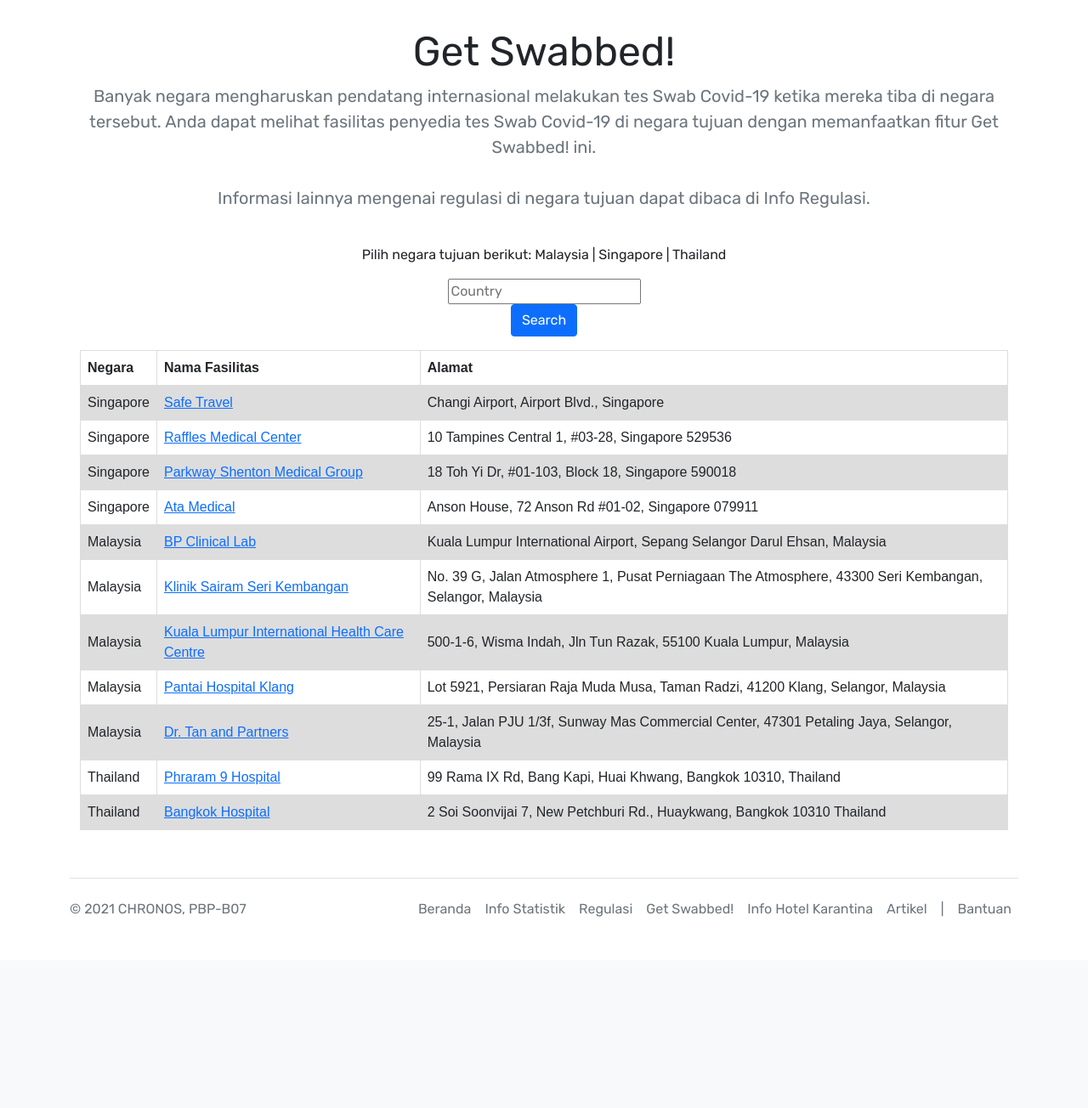
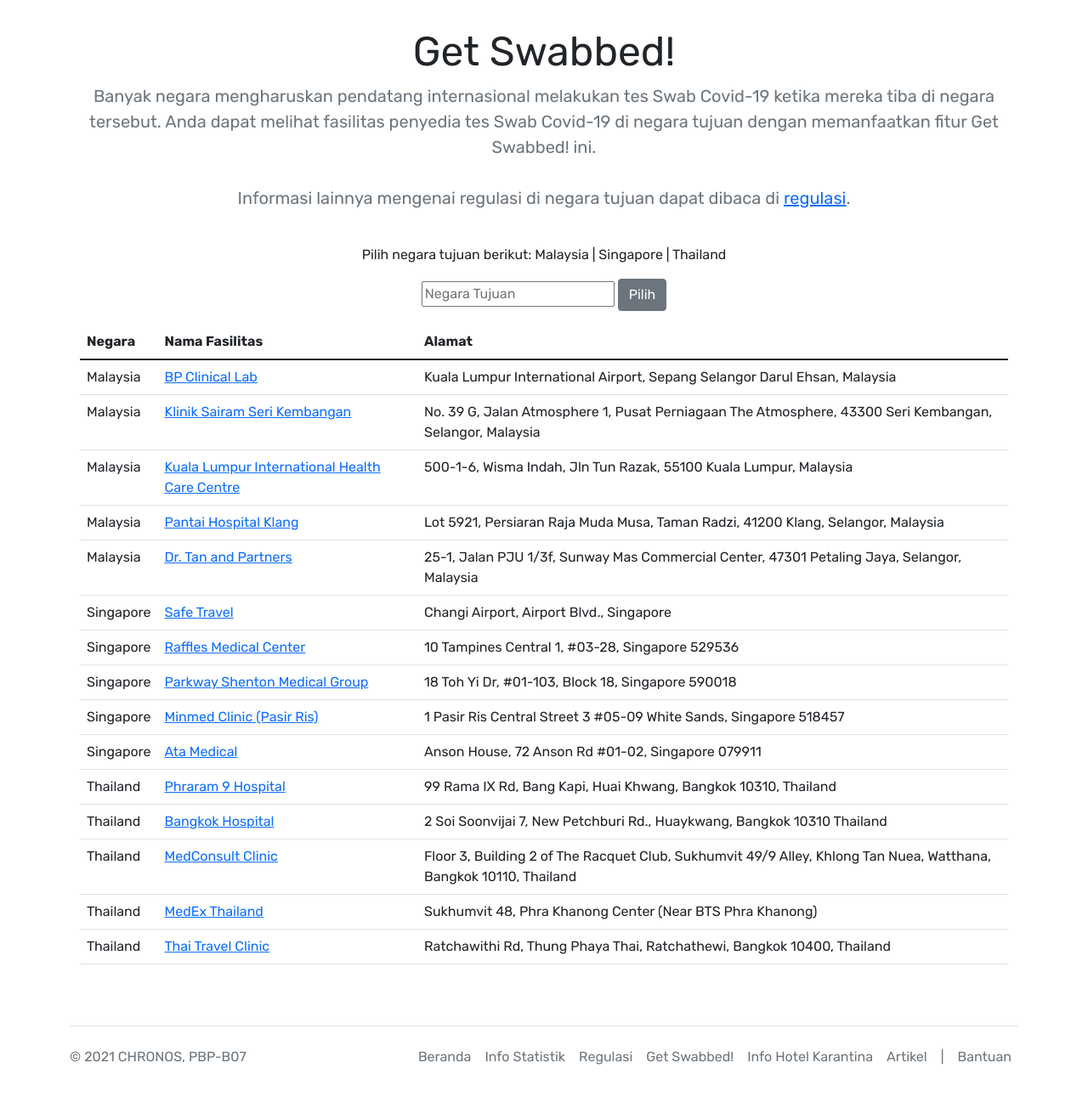
Before and after one commit to ihsanalfarisi/pbp-b07, a Django app: template get_swabbed/templates/get_swabbed_index.html in a window 1280 px wide. Shown: the part 72-1376 px from the top of the page at 85% size. Before the commit the page ends 1151 px from the top, so only its background shows below. Run offline with Django 3.2, Linux system fonts and the light colour scheme; the template is opened without the code that fills it, so the values that code supplies are empty; some libraries are stand-ins or nearby versions.

Commit message:
bootstrap table

```diff
--- a/get_swabbed/static/js/get_swabbed.js
+++ b/get_swabbed/static/js/get_swabbed.js
@@ -18,10 +18,14 @@ $(document).ready(function(){
                 if(negara.toUpperCase() === 'MALAYSIA'){
                 $("#list_swab").empty();
                 $("#list_swab").append(`
+                    <table id="list_swab" class="table table-hover">
+                        <thead>
                             <tr>
-                        <th>Nama Fasilitas</th>
-                        <th>Alamat</th>
+                                <th scope="col">Nama Fasilitas</th>
+                                <th scope="col">Alamat</th>
                             </tr>
+                        </thead>
+                        <tbody>
                             <tr>
                                 <td><a href="http://www.malaysiaairports.com.my/media-centre/news/new-private-covid-19-screening-facility-klia-now-open">BP Clinical Lab</a></td>
                                 <td>Kuala Lumpur International Airport, Sepang Selangor Darul Ehsan, Malaysia</td>
@@ -42,12 +46,19 @@ $(document).ready(function(){
                                 <td><a href="https://klinik-sairamserikembangan.business.site/">Dr. Tan and Partners</a></td>
                                 <td>25-1, Jalan PJU 1/3f, Sunway Mas Commercial Center, 47301 Petaling Jaya, Selangor, Malaysia</td>
                             </tr>
+                        </tbody>
+                    </table>
                 `)}else if(negara.toUpperCase() === 'SINGAPORE'){
                     $("#list_swab").empty();
                     $("#list_swab").append(`
+                        <table id="list_swab" class="table table-hover">
+                        <thead>
                             <tr>
-                        <th>Nama Fasilitas</th>
-                        <th>Alamat</th>
+                                <th scope="col">Nama Fasilitas</th>
+                                <th scope="col">Alamat</th>
+                            </tr>
+                        </thead>
+                        <tbody>
                             <tr>
                                 <td><a href="https://safetravel.changiairport.com/arrivalswabtest/en.html#/">Safe Travel</a></td>
                                 <td>Changi Airport, Airport Blvd., Singapore</td>
@@ -61,16 +72,26 @@ $(document).ready(function(){
                                 <td>18 Toh Yi Dr, #01-103, Block 18, Singapore 590018</td>
                             </tr>
                             <tr>
+                                <td><a href="https://clinic.platomedical.com/book/bWlubWVk/c58a16836ace40cfa64475408343f5d4/4OymQwS">Minmed Clinic (Pasir Ris)</a></td>
+                                <td>1 Pasir Ris Central Street 3 #05-09 White Sands, Singapore 518457</td>
+                            </tr>
+                            <tr>
                                 <td><a href="https://atamed.sg/book-covid-19-pre-departure-test?gclid=CjwKCAjwiY6MBhBqEiwARFSCPvv_8_mIQCkG4Mktq59HOzotmVE5ONLioBYbkZnaj4SDTp7rk4g_ShoCxKcQAvD_BwE">Ata Medical</a></td>
                                 <td>Anson House, 72 Anson Rd #01-02, Singapore 079911</td>
                             </tr>
+                        </tbody>
+                    </table>
                     `)}else if(negara.toUpperCase() === 'THAILAND'){
                         $("#list_swab").empty();
                         $("#list_swab").append(`
+                        <table id="list_swab" class="table table-hover">
+                        <thead>
                             <tr>
-                            <th>Nama Fasilitas</th>
-                            <th>Alamat</th>
+                                <th scope="col">Nama Fasilitas</th>
+                                <th scope="col">Alamat</th>
                             </tr>
+                        </thead>
+                        <tbody>
                             <tr>
                                 <td><a href="https://www.praram9.com/en/covid-19-testing-for-foreigners/">Phraram 9 Hospital</a></td>
                                 <td>99 Rama IX Rd, Bang Kapi, Huai Khwang, Bangkok 10310, Thailand</td>
@@ -79,6 +100,20 @@ $(document).ready(function(){
                                 <td><a href="https://www.bangkokhospital.com/en/package/covid-19-testing-package">Bangkok Hospital</a></td>
                                 <td>2 Soi Soonvijai 7, New Petchburi Rd., Huaykwang, Bangkok 10310 Thailand</td>
                             </tr>
+                            <tr>
+                                <td><a href="https://www.medconsultasia.com/covidtesting">MedConsult Clinic</a></td>
+                                <td>Floor 3, Building 2 of The Racquet Club, Sukhumvit 49/9 Alley, Khlong Tan Nuea, Watthana, Bangkok 10110, Thailand</td>
+                            </tr>
+                            <tr>
+                                <td><a href="https://medex.co.th/service/covid-test/">MedEx Thailand</a></td>
+                                <td>Sukhumvit 48, Phra Khanong Center (Near BTS Phra Khanong)</td>
+                            </tr>
+                            <tr>
+                                <td><a href="https://www.thaitravelclinic.com/FrontNews/covid19-med-certificate-en-2.html">Thai Travel Clinic</a></td>
+                                <td>Ratchawithi Rd, Thung Phaya Thai, Ratchathewi, Bangkok 10400, Thailand</td>
+                            </tr>
+                        </tbody>
+                    </table>
                     `)}
             }
         })
--- a/get_swabbed/templates/get_swabbed_index.html
+++ b/get_swabbed/templates/get_swabbed_index.html
@@ -12,63 +12,31 @@
                 <h1 class="display-5 fw-normal">Get Swabbed!</h1>
                 <p class="fs-5 text-muted">Banyak negara mengharuskan pendatang internasional melakukan tes Swab Covid-19 ketika mereka tiba di negara tersebut.
                     Anda dapat melihat fasilitas penyedia tes Swab Covid-19 di negara tujuan dengan memanfaatkan fitur Get Swabbed! ini.
-                    <br> <br> Informasi lainnya mengenai regulasi di negara tujuan dapat dibaca di Info Regulasi.</p>
+                    <br> <br> Informasi lainnya mengenai regulasi di negara tujuan dapat dibaca di <a href='{{regulasi.urls}}'>regulasi</a>.</p>
             </div>
                 <!--Make sure the form has the autocomplete function switched off:-->
                 <form id="countryForm" method="POST" class="form-inline" autocomplete="off" action="/action_page.php">
                     {% csrf_token %}
                     <div class="autocomplete" style="text-align: center;">
                         <p>Pilih negara tujuan berikut: Malaysia | Singapore | Thailand</p>
-                        <input id="myInput" type="text" name="myCountry" placeholder="Country">
-                        <br>
-                        <button type="submit" class='btn btn-primary' data-bs-dismiss='modal'>Search</button>
+                        <input id="myInput" type="text" name="myCountry" placeholder="Negara Tujuan">
+                        <input type="submit" class="btn btn-secondary" value="Pilih" />
+                        <!-- <br>
+                        <button type="submit" class='btn btn-primary' data-bs-dismiss='modal'>Pilih</button> -->
                     </div>
-
                 </form>
         </header>
         <body>
           <div class="container py-3" id="countriesTable">
-            <style>
-                table {
-                  font-family: arial, sans-serif;
-                  border-collapse: collapse;
-                  width: 100%;
-                }
-                td, th {
-                  border: 1px solid #dddddd;
-                  text-align: left;
-                  padding: 8px;
-                }
-                tr:nth-child(even) {
-                  background-color: #dddddd;
-                }
-            </style>
-            <table id="list_swab">
+            <table id="list_swab" class="table table-hover">
+              <thead>
                 <tr>
-                  <th>Negara</th>
-                  <th>Nama Fasilitas</th>
-                  <th>Alamat</th>
+                  <th scope="col">Negara</th>
+                  <th scope="col">Nama Fasilitas</th>
+                  <th scope="col">Alamat</th>
                 </tr>
-                <tr>
-                    <td>Singapore</td>
-                    <td><a href="https://safetravel.changiairport.com/arrivalswabtest/en.html#/">Safe Travel</a></td>
-                    <td>Changi Airport, Airport Blvd., Singapore</td>
-                </tr>
-                <tr>
-                    <td>Singapore</td>
-                    <td><a href="https://www.rafflesmedicalgroup.com/raffles-connect/covid-19-swab-test/">Raffles Medical Center</a></td>
-                    <td>10 Tampines Central 1, #03-28, Singapore 529536</td>
-                </tr>
-                <tr>
-                    <td>Singapore</td>
-                    <td><a href="https://www.parkwayshenton.com/covid-19/pre-departure-test">Parkway Shenton Medical Group</a></td>
-                    <td>18 Toh Yi Dr, #01-103, Block 18, Singapore 590018</td>
-                </tr>
-                <tr>
-                    <td>Singapore</td>
-                    <td><a href="https://atamed.sg/book-covid-19-pre-departure-test?gclid=CjwKCAjwiY6MBhBqEiwARFSCPvv_8_mIQCkG4Mktq59HOzotmVE5ONLioBYbkZnaj4SDTp7rk4g_ShoCxKcQAvD_BwE">Ata Medical</a></td>
-                    <td>Anson House, 72 Anson Rd #01-02, Singapore 079911</td>
-                </tr>
+              </thead>
+              <tbody>
                 <tr>
                   <td>Malaysia</td>
                   <td><a href="http://www.malaysiaairports.com.my/media-centre/news/new-private-covid-19-screening-facility-klia-now-open">BP Clinical Lab</a></td>
@@ -95,6 +63,31 @@
                   <td>25-1, Jalan PJU 1/3f, Sunway Mas Commercial Center, 47301 Petaling Jaya, Selangor, Malaysia</td>
                 </tr>
                 <tr>
+                  <td>Singapore</td>
+                  <td><a href="https://safetravel.changiairport.com/arrivalswabtest/en.html#/">Safe Travel</a></td>
+                  <td>Changi Airport, Airport Blvd., Singapore</td>
+                </tr>
+                <tr>
+                  <td>Singapore</td>
+                  <td><a href="https://www.rafflesmedicalgroup.com/raffles-connect/covid-19-swab-test/">Raffles Medical Center</a></td>
+                  <td>10 Tampines Central 1, #03-28, Singapore 529536</td>
+                </tr>
+                <tr>
+                  <td>Singapore</td>
+                  <td><a href="https://www.parkwayshenton.com/covid-19/pre-departure-test">Parkway Shenton Medical Group</a></td>
+                  <td>18 Toh Yi Dr, #01-103, Block 18, Singapore 590018</td>
+                </tr>
+                <tr>
+                  <td>Singapore</td>
+                  <td><a href="https://clinic.platomedical.com/book/bWlubWVk/c58a16836ace40cfa64475408343f5d4/4OymQwS">Minmed Clinic (Pasir Ris)</a></td>
+                  <td>1 Pasir Ris Central Street 3 #05-09 White Sands, Singapore 518457</td>
+                </tr>
+                <tr>
+                  <td>Singapore</td>
+                  <td><a href="https://atamed.sg/book-covid-19-pre-departure-test?gclid=CjwKCAjwiY6MBhBqEiwARFSCPvv_8_mIQCkG4Mktq59HOzotmVE5ONLioBYbkZnaj4SDTp7rk4g_ShoCxKcQAvD_BwE">Ata Medical</a></td>
+                  <td>Anson House, 72 Anson Rd #01-02, Singapore 079911</td>
+                </tr>
+                <tr>
                   <td>Thailand</td>
                   <td><a href="https://www.praram9.com/en/covid-19-testing-for-foreigners/">Phraram 9 Hospital</a></td>
                   <td>99 Rama IX Rd, Bang Kapi, Huai Khwang, Bangkok 10310, Thailand</td>
@@ -104,12 +97,28 @@
                   <td><a href="https://www.bangkokhospital.com/en/package/covid-19-testing-package">Bangkok Hospital</a></td>
                   <td>2 Soi Soonvijai 7, New Petchburi Rd., Huaykwang, Bangkok 10310 Thailand</td>
                 </tr>
+                <tr>
+                  <td>Thailand</td>
+                  <td><a href="https://www.medconsultasia.com/covidtesting">MedConsult Clinic</a></td>
+                  <td>Floor 3, Building 2 of The Racquet Club, Sukhumvit 49/9 Alley, Khlong Tan Nuea, Watthana, Bangkok 10110, Thailand</td>
+                </tr>
+                <tr>
+                  <td>Thailand</td>
+                  <td><a href="https://medex.co.th/service/covid-test/">MedEx Thailand</a></td>
+                  <td>Sukhumvit 48, Phra Khanong Center (Near BTS Phra Khanong)</td>
+                </tr>
+                <tr>
+                  <td>Thailand</td>
+                  <td><a href="https://www.thaitravelclinic.com/FrontNews/covid19-med-certificate-en-2.html">Thai Travel Clinic</a></td>
+                  <td>Ratchawithi Rd, Thung Phaya Thai, Ratchathewi, Bangkok 10400, Thailand</td>
+                </tr>
+              </tbody>
           </table>
           <script src="https://ajax.googleapis.com/ajax/libs/jquery/3.5.1/jquery.min.js"></script>
           <script src="{% static 'js/get_swabbed.js' %}"></script>
         </body>
     </div>
-    <!-- <script>
+    <script>
         function autocomplete(inp, arr) {
           /*the autocomplete function takes two arguments,
           the text field element and an array of possible autocompleted values:*/
@@ -227,7 +236,7 @@
             }
         })
     });
-    </script> -->
+    </script>
 
 {% endblock content %}
 
--- a/get_swabbed/views.py
+++ b/get_swabbed/views.py
@@ -7,7 +7,7 @@ from django.http import HttpResponseRedirect
 from django.http import JsonResponse
 from django.contrib.auth.decorators import login_required
 
-@login_required(login_url = '/login')
+# @login_required(login_url = '/login')
 
 # Create your views here.
 def index(request):
```
Lines whose indentation alone changed are shown as unchanged.
